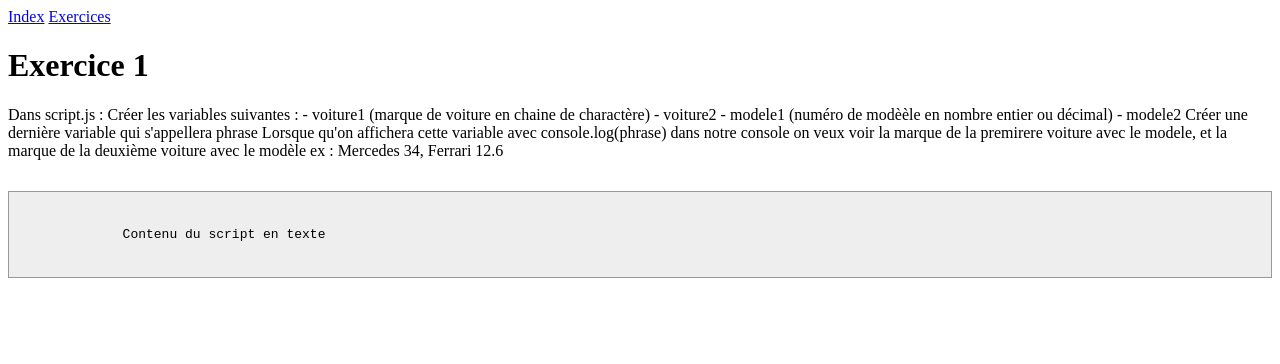
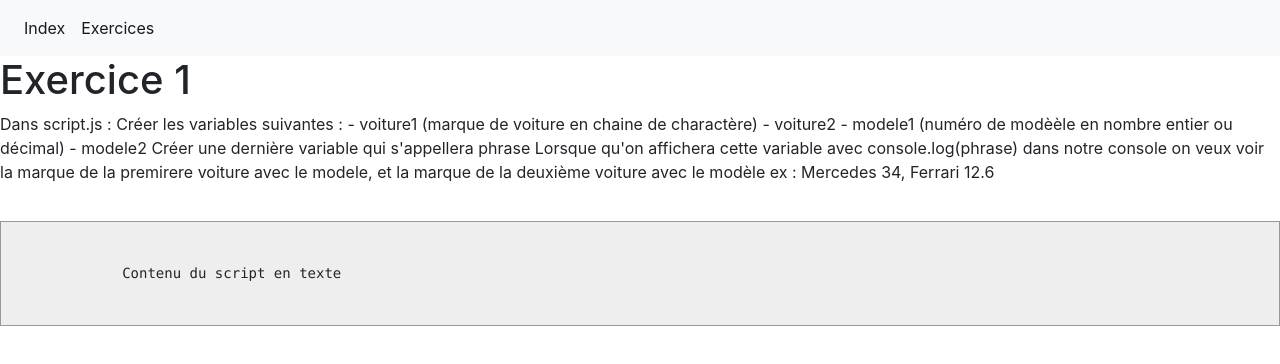
Before and after one commit to DELORD-C/FormationJs, a plain HTML site: page Exercices/Ex 1/index.html in a window 1280 px wide. Drawn offline with nearby package versions, Linux system fonts and the light colour scheme.

Commit message:
bootstrap

```diff
--- a/Exercices/Ex 1/index.html
+++ b/Exercices/Ex 1/index.html
@@ -5,6 +5,7 @@
     <meta http-equiv="X-UA-Compatible" content="IE=edge">
     <meta name="viewport" content="width=device-width, initial-scale=1.0">
     <title>Document</title>
+    <link rel="stylesheet" href="https://stackpath.bootstrapcdn.com/bootstrap/4.3.1/css/bootstrap.min.css" integrity="sha384-ggOyR0iXCbMQv3Xipma34MD+dH/1fQ784/j6cY/iJTQUOhcWr7x9JvoRxT2MZw1T" crossorigin="anonymous">
     <style>
         pre code {
             background-color: #eee;
@@ -15,9 +16,15 @@
     </style>
 </head>
 <body>
-    <nav>
-        <a href="/">Index</a>
-        <a href="/Exercices">Exercices</a>
+    <nav class="navbar navbar-expand-lg navbar-light bg-light">
+        <ul class="navbar-nav mr-auto">
+            <li class="nav-item active">
+                <a class="nav-link" href="/">Index</a>
+            </li>
+            <li class="nav-item active">
+                <a class="nav-link" href="/Exercices">Exercices</a>
+            </li>
+        </ul>
     </nav>
     <h1>
         Exercice 1
```
Also changed, not shown: Exercices/Ex 2/index.html (+10 -3 lines), index.html (+10 -3 lines), sample.html (+10 -3 lines).
